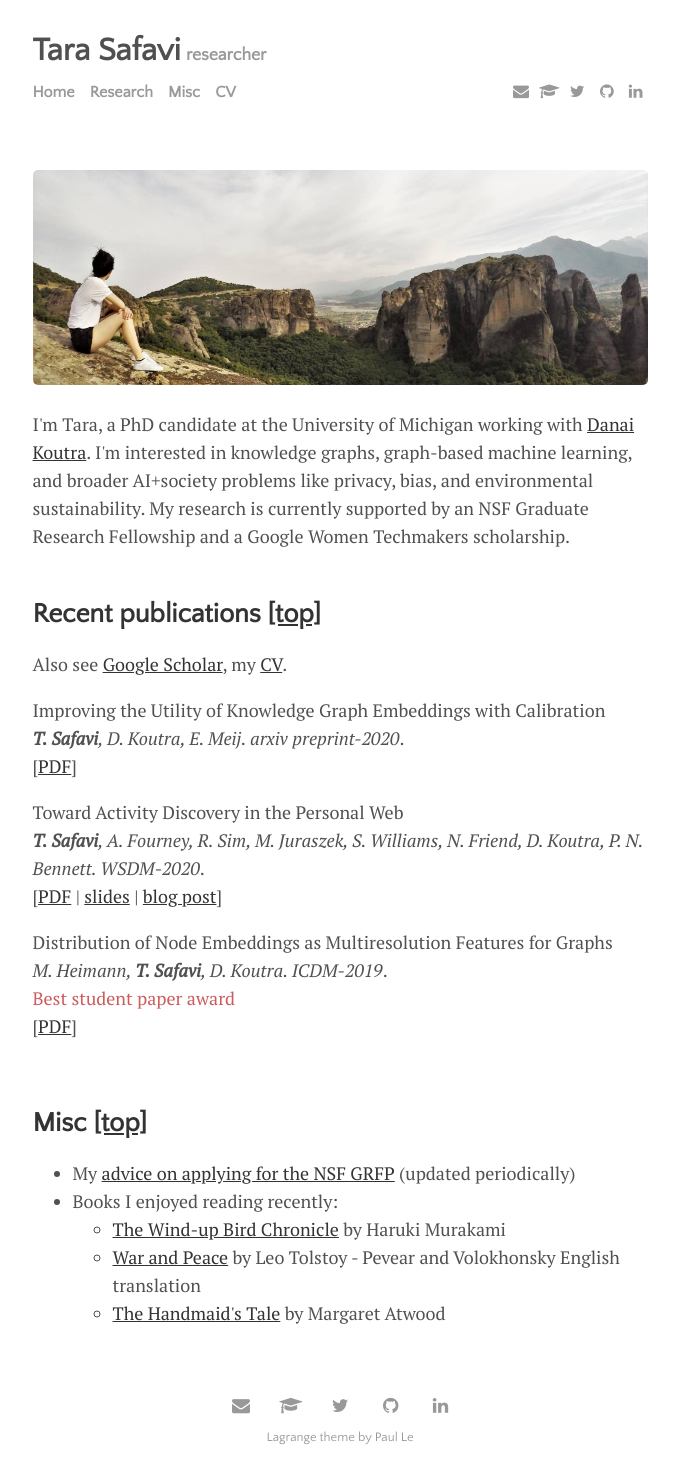
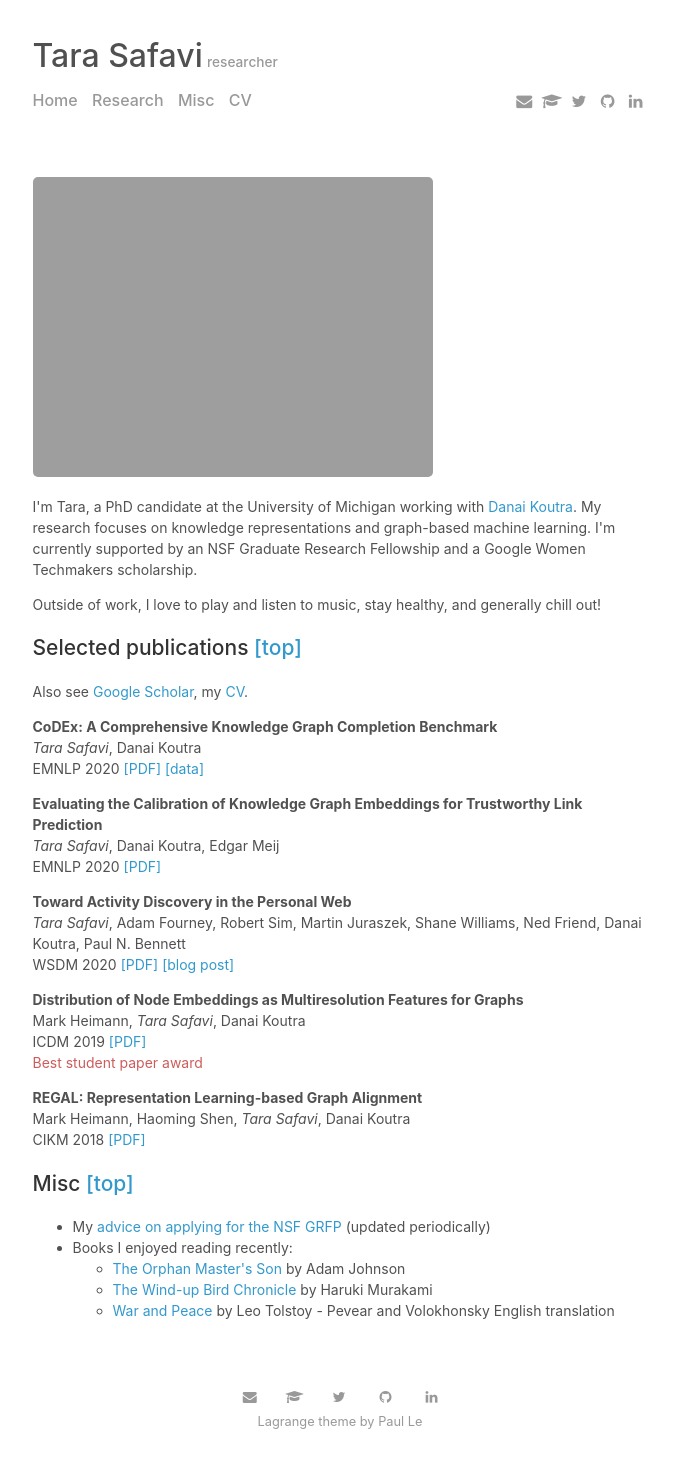
Before and after one commit to tsafavi/tsafavi.github.io, a Jekyll site: the page built from index.html, in a window 1280 px wide. Shown: the whole page, without its empty margins (300-979 px from the left). Built offline with Jekyll 4.4.1, drawn with Linux system fonts in a browser that asks for light colours; the list of posts is cut into pages by our own code.

Commit message:
EMNLP papers

```diff
--- a/_config.yml
+++ b/_config.yml
@@ -23,7 +23,7 @@ plugins:             [jekyll-paginate, jekyll-sitemap, jekyll-feed, jekyll-seo-t
 title:		           'Tara Safavi'
 description:	       'researcher'
 author:              'Paul Le'
-pub-limit:            3
+pub-limit:            5
 
 # RSS 2.0 can be used instead of Atom by uncommenting following two lines
 #feed:
--- a/_data/publications.yml
+++ b/_data/publications.yml
@@ -1,25 +1,38 @@
+- title: "CoDEx: A Comprehensive Knowledge Graph Completion Benchmark"
+  authors: "<em>Tara Safavi</em>, Danai Koutra"
+  venue: "EMNLP"
+  date: 2020
+  links:
+    - pdf: "https://arxiv.org/pdf/2009.07810.pdf"
+      data: "https://github.com/tsafavi/codex"
 
-- title: "Improving the Utility of Knowledge Graph Embeddings with Calibration"
-  authors: "<strong>T. Safavi</strong>, D. Koutra, E. Meij"
-  venue: "arxiv preprint"
+- title: "Evaluating the Calibration of Knowledge Graph Embeddings for Trustworthy Link Prediction"
+  authors: "<em>Tara Safavi</em>, Danai Koutra, Edgar Meij"
+  venue: "EMNLP"
   date: 2020
   links:
     - pdf: "https://arxiv.org/pdf/2004.01168.pdf"
 
 - title: "Toward Activity Discovery in the Personal Web"
-  authors: "<strong>T. Safavi</strong>, A. Fourney, R. Sim, M. Juraszek, S. Williams, N. Friend, D. Koutra, P. N. Bennett"
+  authors: "<em>Tara Safavi</em>, Adam Fourney, Robert Sim, Martin Juraszek, Shane Williams, Ned Friend, Danai Koutra, Paul N. Bennett"
   venue: "WSDM"
   date: "2020"
   links:
     - poster: "/assets/pdf/wsdm-20-poster.pdf"
-      slides: "/assets/pdf/wsdm-20-slides.pdf"
       blog: "https://www.microsoft.com/en-us/research/blog/the-personal-web-connecting-information-for-better-search-and-recommendation/"
       pdf: "https://gemslab.github.io/papers/safavi-2020-toward.pdf"
 
 - title: "Distribution of Node Embeddings as Multiresolution Features for Graphs"
-  authors: "M. Heimann, <strong>T. Safavi</strong>, D. Koutra"
+  authors: "Mark Heimann, <em>Tara Safavi</em>, Danai Koutra"
   venue: "ICDM"
   date: "2019"
   notes: "Best student paper award"
   links:
     - pdf: "https://gemslab.github.io/papers/heimann-2019-RGM.pdf"
+
+- title: "REGAL: Representation Learning-based Graph Alignment"
+  authors: "Mark Heimann, Haoming Shen, <em>Tara Safavi</em>, Danai Koutra"
+  venue: "CIKM"
+  date: "2018"
+  links:
+    - pdf: ""
--- a/_data/reading.yml
+++ b/_data/reading.yml
@@ -1,3 +1,7 @@
+- title: "The Orphan Master's Son"
+  author: "Adam Johnson"
+  status: "August 2020"
+  link: "https://www.goodreads.com/book/show/11529868-the-orphan-master-s-son"
 - title: "The Wind-up Bird Chronicle"
   author: "Haruki Murakami"
   status: "Dec 2019"
@@ -7,7 +11,3 @@
   link: "https://www.goodreads.com/book/show/35222261-war-and-peace-pevear-and-volokhonsky-trans"
   status: "Nov 2019"
   notes: "Pevear and Volokhonsky English translation"
-- title: "The Handmaid's Tale"
-  author: "Margaret Atwood"
-  status: "Sept 2019"
-  link: "https://www.goodreads.com/book/show/38447.The_Handmaid_s_Tale"
--- a/assets/css/main.css
+++ b/assets/css/main.css
@@ -18,10 +18,12 @@
 */
 
 body {
-  font-family: "PT Serif", Georgia, "Times New Roman", serif;
-  font-size: 18px;
+  /* font-family: "PT Serif", Georgia, "Times New Roman", serif; */
+  font: 14px/1.5 -apple-system, BlinkMacSystemFont, "Segoe UI", Roboto, Oxygen, Ubuntu, Cantarell, "Fira Sans", "Droid Sans", "Helvetica Neue", Arial, sans-serif, "Apple Color Emoji", "Segoe UI Emoji", "Segoe UI Symbol";
+  font-size: 14px;
+  font-weight: 400;
   color: #515151;
-  line-height: 1.75rem;
+  /* line-height: 1.75rem; */
 }
 
 @media (max-width: 30em) {
@@ -34,7 +36,7 @@ body {
   }
 }
 
-h1{
+h1 {
   font-size: 2rem;
 }
 
@@ -43,17 +45,19 @@ h1 a {
 }
 
 h1, h2, h3, h4, h5, h6 {
-  font-family: "Quattrocento Sans", sans-serif;
+  /* font-family: "Quattrocento Sans", sans-serif; */
   color: #333;
+  font-weight: 500;
 }
 
 a {
-  text-decoration: underline;
-  color: #333;
+  /* text-decoration: underline; */
+  text-decoration: none;
+  color: #39c;
 }
 
 a:hover {
-  color: black;
+  color: #069;
   border-bottom: none;
 }
 
@@ -108,7 +112,7 @@ hr {
   padding-top: 0.5rem;
   padding-bottom: 0.5rem;
   margin-bottom: 4rem;
-  font-family: "Quattrocento Sans", sans-serif;
+  /* font-family: "Quattrocento Sans", sans-serif; */
 }
 
 .masthead a:hover {
@@ -160,7 +164,7 @@ hr {
   margin-top:3px;
   margin-bottom: 1rem;
   color: #9a9a9a;
-  font-family: 'Quattrocento Sans', sans-serif;
+  /* font-family: 'Quattrocento Sans', sans-serif; */
   font-size:0.8rem;
 }
 
@@ -189,7 +193,7 @@ hr {
 
 .pagination {
   overflow: hidden;
-  font-family: 'Quattrocento Sans', sans-serif;
+  /* font-family: 'Quattrocento Sans', sans-serif; */
   text-align: center;
 }
 
--- a/index.html
+++ b/index.html
@@ -2,27 +2,30 @@
 layout: page
 title:
 image:
+  feature: 3-teaser.jpg
   feature: portugal-bookstore.jpg
-  feature: 3-teaser.jpg
 ---
 <p>
 I'm Tara, a  PhD candidate at the University of Michigan working with <a href="http://danaikoutra.com" target="_blank">Danai Koutra</a>.
-I'm interested in knowledge graphs, graph-based machine learning, and broader AI+society problems like privacy, bias, and environmental sustainability.
-My research is currently supported by an NSF Graduate Research Fellowship and a Google Women Techmakers scholarship.
+My research focuses on knowledge representations and graph-based machine learning.
+I'm currently supported by an NSF Graduate Research Fellowship and a Google Women Techmakers scholarship.
+</p>
 
-<br/><br/>
-<h2 id="publications">Recent publications <a href="#top">[top]</a></h2>
+<p>
+Outside of work, I love to play and listen to music, stay healthy, and generally chill out!
+</p>
+
+<h2 id="publications">Selected publications <a href="#top">[top]</a></h2>
 Also see <a href="https://scholar.google.com/citations?hl=en&user=bIWFjekAAAAJ&view_op=list_works&sortby=pubdate" target="_blank">Google Scholar</a>, my <a href="cv.pdf">CV</a>.
 
 {% for publication in site.data.publications %}
 <p class="pub">
-{% if forloop.index <= site.pub-limit %}
-   {{ publication.title }}<br/> <em>{{ publication.authors }}. {{ publication.venue }}{% if publication.date %}-{{ publication.date }}{% endif %}</em>.{% if publication.notes %}<br/> <span class="red">{{ publication.notes }}</span>{% endif %}<br/>{% for link in publication.links %} [<a href="{{ link.pdf }}" target="_blank">PDF</a>{% if link.slides %} | <a href="{{ link.slides }}" target="_blank">slides</a>{% endif %}{% if link.code %} | <a href="{{ link.code }}" target="_blank">code</a>{% endif %}{% if link.data %} | <a href="{{ link.data }}" target="_blank">data</a>{% endif %}{% if link.blog %} | <a href="{{ link.blog }}" target="_blank">blog
-  post</a>{% endif %}]{% endfor %}{% endif %}
+<strong>{{ publication.title }}</strong><br/>{{ publication.authors }}<br/>{{ publication.venue }} {{ publication.date }}{% for link in publication.links %} <a href="{{ link.pdf }}" target="_blank">[PDF]</a>{% if link.slides %}  <a href="{{ link.slides }}" target="_blank">[slides]</a>{% endif %}{% if link.code %} <a href="{{ link.code }}" target="_blank">[code]</a>{% endif %}{% if link.data %} <a href="{{ link.data }}" target="_blank">[data]</a>{% endif %}{% if link.blog %} <a href="{{ link.blog
+  }}" target="_blank">[blog
+  post]</a>{% endif %}{% endfor %}{% if publication.notes %}<br/> <span class="red">{{ publication.notes }}</span>{% endif %}
 </p>
 {% endfor %}
 
-<br/>
 <p>
 <h2 id="misc">Misc <a href="#top">[top]</a></h2>
 <ul>
```
